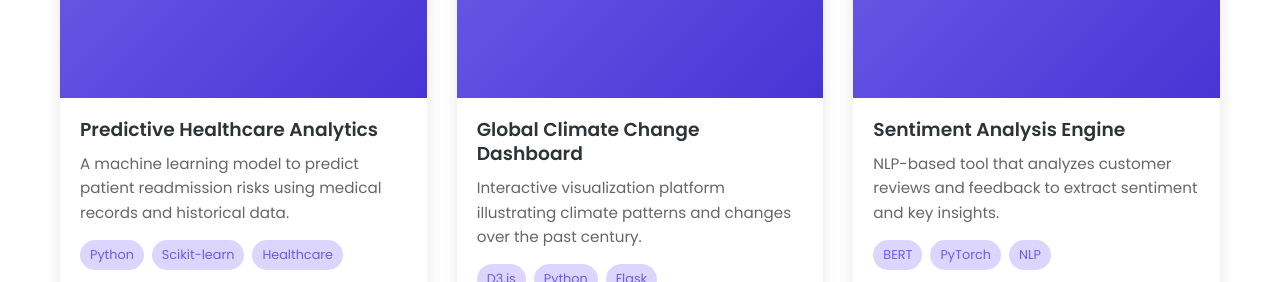
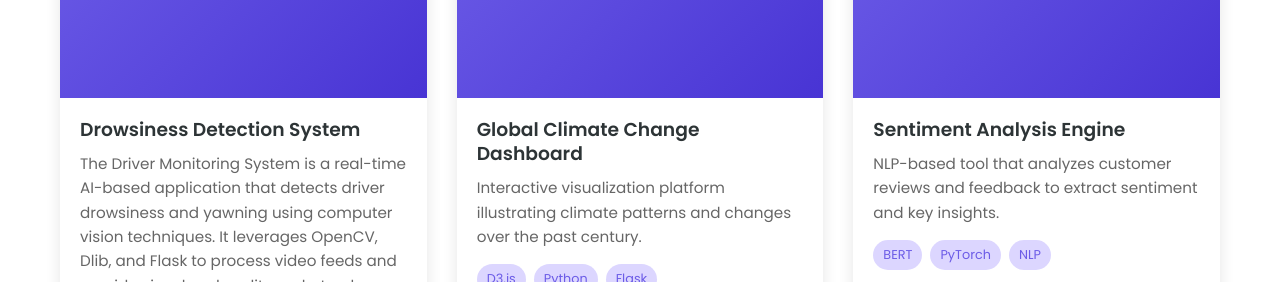
Before and after one commit to Abhinav2656/Portfolio, a plain HTML site: page index.html in a window 1280 px wide. Shown: the part 4430-4712 px from the top of the page. Drawn offline with nearby package versions, Linux system fonts and the light colour scheme.

Commit message:
Update index.html

```diff
--- a/index.html
+++ b/index.html
@@ -300,15 +300,15 @@
                         <div class="project-img-placeholder"></div>
                     </div>
                     <div class="project-content">
-                        <h3>Predictive Healthcare Analytics</h3>
-                        <p>A machine learning model to predict patient readmission risks using medical records and historical data.</p>
+                        <h3>Drowsiness Detection System</h3>
+                        <p>The Driver Monitoring System is a real-time AI-based application that detects driver drowsiness and yawning using computer vision techniques. It leverages OpenCV, Dlib, and Flask to process video feeds and provide visual and auditory alerts when signs of fatigue are detected.</p>
                         <div class="tags">
-                            <span>Python</span>
-                            <span>Scikit-learn</span>
-                            <span>Healthcare</span>
+                            <span>Python(OpenCV)</span>
+                            <span>Scikit-Learn</span>
+                            <span>Computer Vision</span>
                         </div>
                         <div class="project-links">
-                            <a href="#" class="btn small-btn"><i class="fab fa-github"></i> Code</a>
+                            <a href="https://github.com/Abhinav2656/Drowsiness_Detection_System" class="btn small-btn"><i class="fab fa-github"></i> Code</a>
                             <a href="#" class="btn small-btn"><i class="fas fa-external-link-alt"></i> Demo</a>
                         </div>
                     </div>
```
